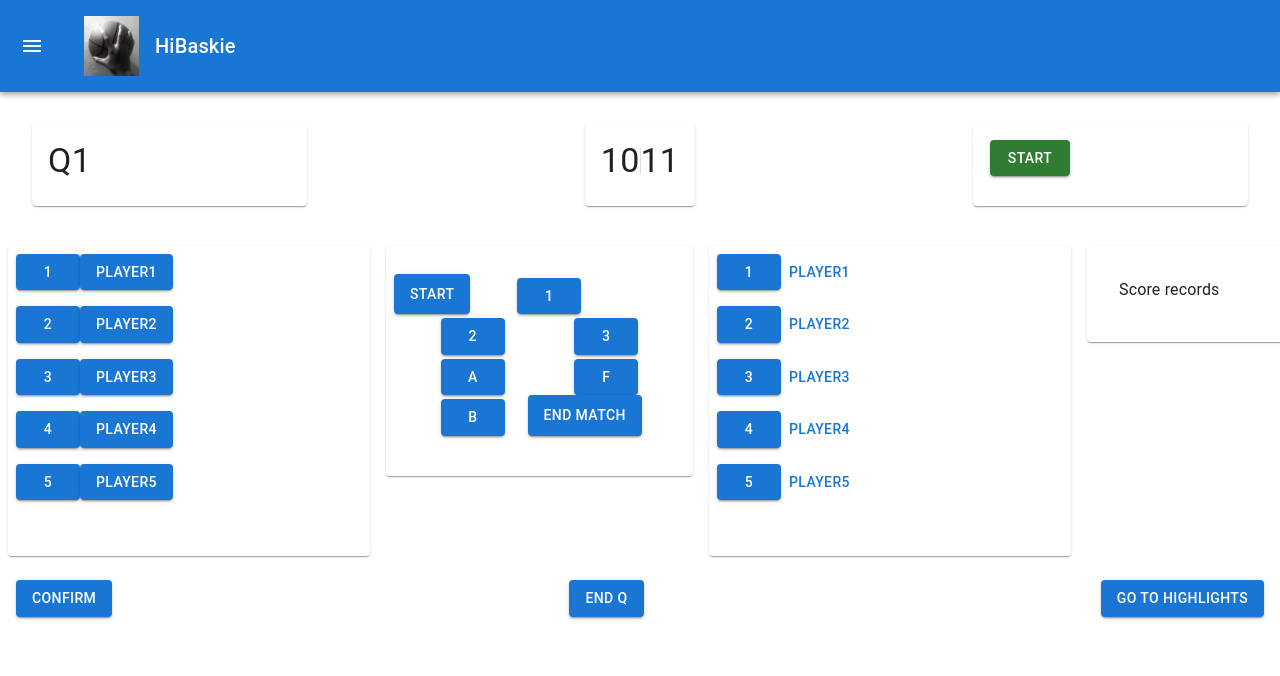
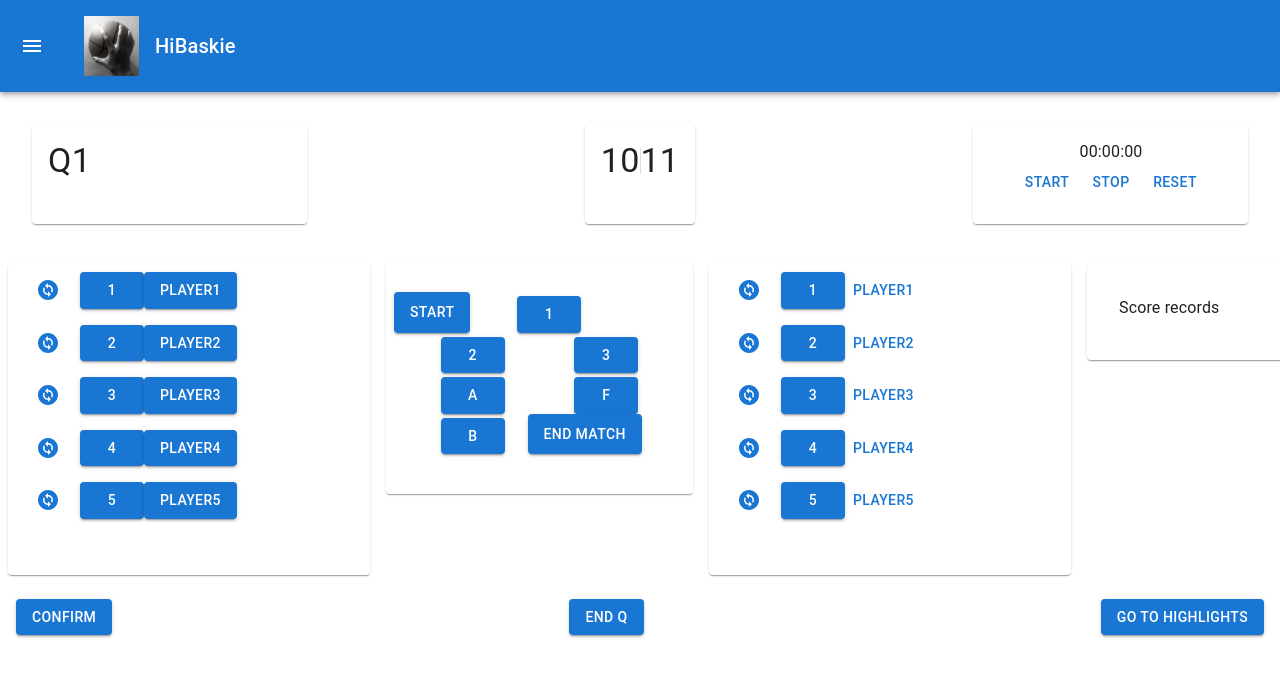
Before and after one commit to SujayAmberkar/basketball-1, a React (Create React App) app: page /ScoreBoard in a window 1280 px wide. Shown: the top 676 px of the page. Built offline with nearby package versions, Linux system fonts and the light colour scheme.

Commit message:
added extras modal

```diff
--- /dev/null
+++ b/src/components/PlayerSwitch.jsx
@@ -0,0 +1,49 @@
+import React,{useEffect,useState} from 'react';
+import Box from '@mui/material/Box';
+import Button from '@mui/material/Button';
+// import Typography from '@mui/material/Typography';
+import Modal from '@mui/material/Modal';
+import ChangeCircleIcon from '@mui/icons-material/ChangeCircle';
+
+const style = {
+  position: 'absolute',
+  top: '50%',
+  left: '50%',
+  transform: 'translate(-50%, -50%)',
+  width: 200,
+  bgcolor: 'background.paper',
+  border: '2px solid #000',
+  boxShadow: 24,
+  p: 4,
+};
+
+export default function PlayerSwitch(props) {
+  const [open, setOpen] = React.useState(false);
+  const handleOpen = () => setOpen(true);
+  const handleClose = () => setOpen(false);
+
+  const [players, setPlayers] = useState(["player6","player7","player8","player9","player10","player11"]);
+
+  return (
+    <div>
+
+      <Button onClick={handleOpen}><ChangeCircleIcon/></Button>
+      <Modal
+        open={open}
+        onClose={handleClose}
+        aria-labelledby="modal-modal-title"
+        aria-describedby="modal-modal-description"
+      >
+        <Box sx={style}>
+          {/* loop over array players */}
+          {
+            players.map(i=>{
+              return <Button>{i}<br/></Button>
+          })
+        }
+        <Button onClick={handleClose}>Close</Button>
+        </Box>
+      </Modal>
+    </div>
+  );
+}
--- a/src/components/ScoreCard.jsx
+++ b/src/components/ScoreCard.jsx
@@ -1,25 +1,16 @@
-import React,{useState} from 'react'
+import React from 'react'
 import Box from '@mui/material/Box';
 import Card from '@mui/material/Card';
 // import CardActions from '@mui/material/CardActions';
 import CardContent from '@mui/material/CardContent';
-import Button from '@mui/material/Button';
 import Typography from '@mui/material/Typography';
 import Divider from '@mui/material/Divider';
 import './ScoreCard.css'
+import StopWatch from './Stopwatch';
 
 
 export default function ScoreCard() {
-    // const [q, setQ] = useState(1)
     const q = 1;
-    const [timerButton, setTimerButton] = useState('Start')
-    const timerButtonHandler=()=>{
-        if(timerButton==='Start'){
-            setTimerButton('Stop')
-        }else{
-            setTimerButton('Start')
-        }
-    }
 
   return (
     <Box className='ScoreCard-main'>
@@ -39,12 +30,12 @@ export default function ScoreCard() {
                 </CardContent>
         </Card>
 
-        {/*  */}
+        {/* stopwatch  */}
         <Card sx={{ minWidth: 275,margin:'1rem' }}>
                 <CardContent sx={{display:'flex'}}>
                     <Divider orientation='vertical' align="left"/>
-                    <Button className='timer-button' onClick={timerButtonHandler} variant="contained" color="success">{timerButton}</Button>
-                    {/* <Stopwatch/> */}
+                    {/* <Button className='timer-button' onClick={timerButtonHandler} variant="contained" color="success">{timerButton}</Button> */}
+                    <StopWatch/>
                 </CardContent>
         </Card>
     </Box>
--- /dev/null
+++ b/src/components/Stopwatch.css
@@ -0,0 +1,3 @@
+.stopwatch{
+    width: 100%;
+}
--- a/src/components/Stopwatch.jsx
+++ b/src/components/Stopwatch.jsx
@@ -1,7 +1,9 @@
 import React,{useState,useEffect} from 'react'
+import { Button, Typography } from '@mui/material';
+import './Stopwatch.css'
 
 function StopWatch() {
-    const [time, setTime] = useState(0);
+  const [time, setTime] = useState(0);
   const [running, setRunning] = useState(false);
   useEffect(() => {
     let interval;
@@ -16,15 +18,13 @@ function StopWatch() {
   }, [running]);
   return (
     <div className="stopwatch">
-      <div className="numbers">
-        <span>{("0" + Math.floor((time / 60000) % 60)).slice(-2)}:</span>
-        <span>{("0" + Math.floor((time / 1000) % 60)).slice(-2)}:</span>
-        <span>{("0" + ((time / 10) % 100)).slice(-2)}</span>
+      <div className="time-label">
+        <Typography>{("0" + Math.floor((time / 60000) % 60)).slice(-2)}:{("0" + Math.floor((time / 1000) % 60)).slice(-2)}:{("0" + ((time / 10) % 100)).slice(-2)}</Typography>
       </div>
-      <div className="buttons">
-        <button onClick={() => setRunning(true)}>Start</button>
-        <button onClick={() => setRunning(false)}>Stop</button>
-        <button onClick={() => setTime(0)}>Reset</button>
+      <div className="buttons-group">
+        <Button onClick={() => setRunning(true)}>Start</Button>
+        <Button onClick={() => setRunning(false)}>Stop</Button>
+        <Button onClick={() => setTime(0)}>Reset</Button>
       </div>
     </div>
   )
--- a/src/pages/ScoreBoard/ScoreBoard.jsx
+++ b/src/pages/ScoreBoard/ScoreBoard.jsx
@@ -9,6 +9,7 @@ import Typography from '@mui/material/Typography';
 import "./ScoreBoard.css"
 import { Grid } from '@mui/material';
 import ScoreBoardFooter from '../../components/ScoreBoardFooter';
+import PlayerSwitch from '../../components/PlayerSwitch';
 
 const scoreButtons = [1,2,3,"A","F","B"]
 
@@ -24,8 +25,6 @@ export default class ScoreBoard extends Component {
     }
 
   }
-
-
 
   end_match(){
      this.send_data(this.state.MatchData)
@@ -64,7 +63,7 @@ export default class ScoreBoard extends Component {
 
   setPlayer(pNumber, pName, teamName){
     const lastEntry = (this.state.MatchData).pop()
-    console.log(lastEntry)
+    // console.log(lastEntry)
     const record = [...this.state.MatchData, {scoreType: lastEntry.scoreType ,sec: lastEntry.sec, player:{team: teamName, name: pName, number: pNumber}}]
     this.setState({MatchData: record})
   }
@@ -79,19 +78,19 @@ export default class ScoreBoard extends Component {
   }
 
   scoreRecord(type){
-    console.log(type)
+    // console.log(type)
     const time = this.getUTCtime()
     if (type === "start"){
       this.setState({StartMatch: time})
       return
     }
-    console.log(this.state.StartMatch)
+    // console.log(this.state.StartMatch)
     const record = [...this.state.MatchData, {scoreType: type ,sec: (time-this.state.StartMatch), player:{team: "", name: "", number: 0}}]
     this.setState({MatchData: record})
   }
 
   render() {
-    console.log(this.state.MatchData)
+    // console.log(this.state.MatchData)
     const teamA = this.state.playerData.team_a
     const teamB = this.state.playerData.team_b
     return (
@@ -107,6 +106,7 @@ export default class ScoreBoard extends Component {
                             teamA.playing_5.map((i)=>{
                               return(
                                   <Grid id={i} container item spacing={3}>
+                                    <PlayerSwitch/>
                                     <Button className='scoreButtons-board' variant='contained'>{i.number}</Button>
                                     <Button onClick={()=>{this.setPlayer(i.number, i.name, teamA.team_name)}} variant="contained">{i.name}</Button>
                                   </Grid>
@@ -140,7 +140,8 @@ export default class ScoreBoard extends Component {
                           {
                             teamB.playing_5.map((i)=>{
                               return(
-                                  <Grid id={i} container item spacing={3}>
+                                  <Grid id={i} key={i.number} container item spacing={3}>
+                                    <PlayerSwitch extras={this.props}/>
                                     <Button variant='contained'>{i.number}</Button>
                                     <Button onClick={()=>{this.setPlayer(i.number, i.name, teamB.team_name)}}>{i.name}</Button>
                                   </Grid>
@@ -159,6 +160,7 @@ export default class ScoreBoard extends Component {
             </div>
         </div>
         <ScoreBoardFooter/>
+
       </div>
     )
   }
```
